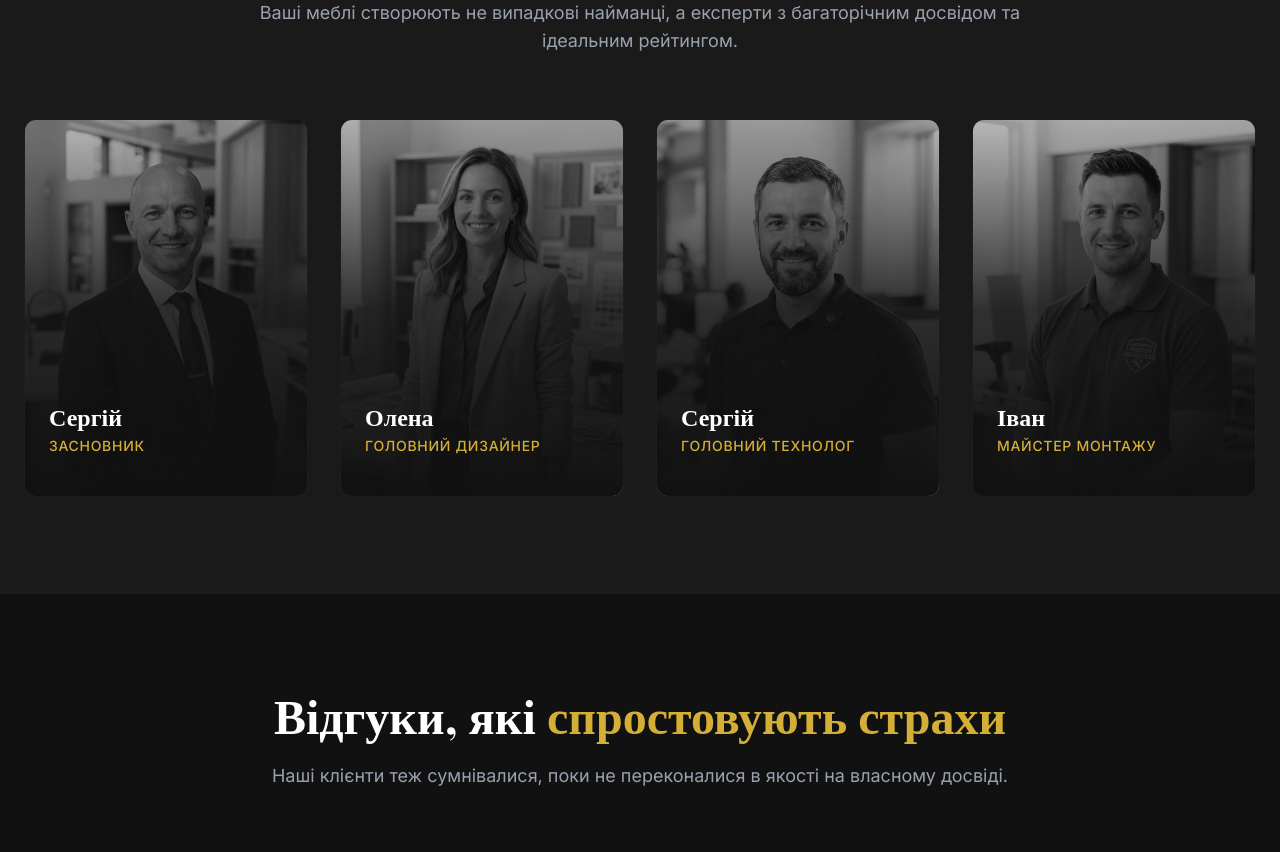
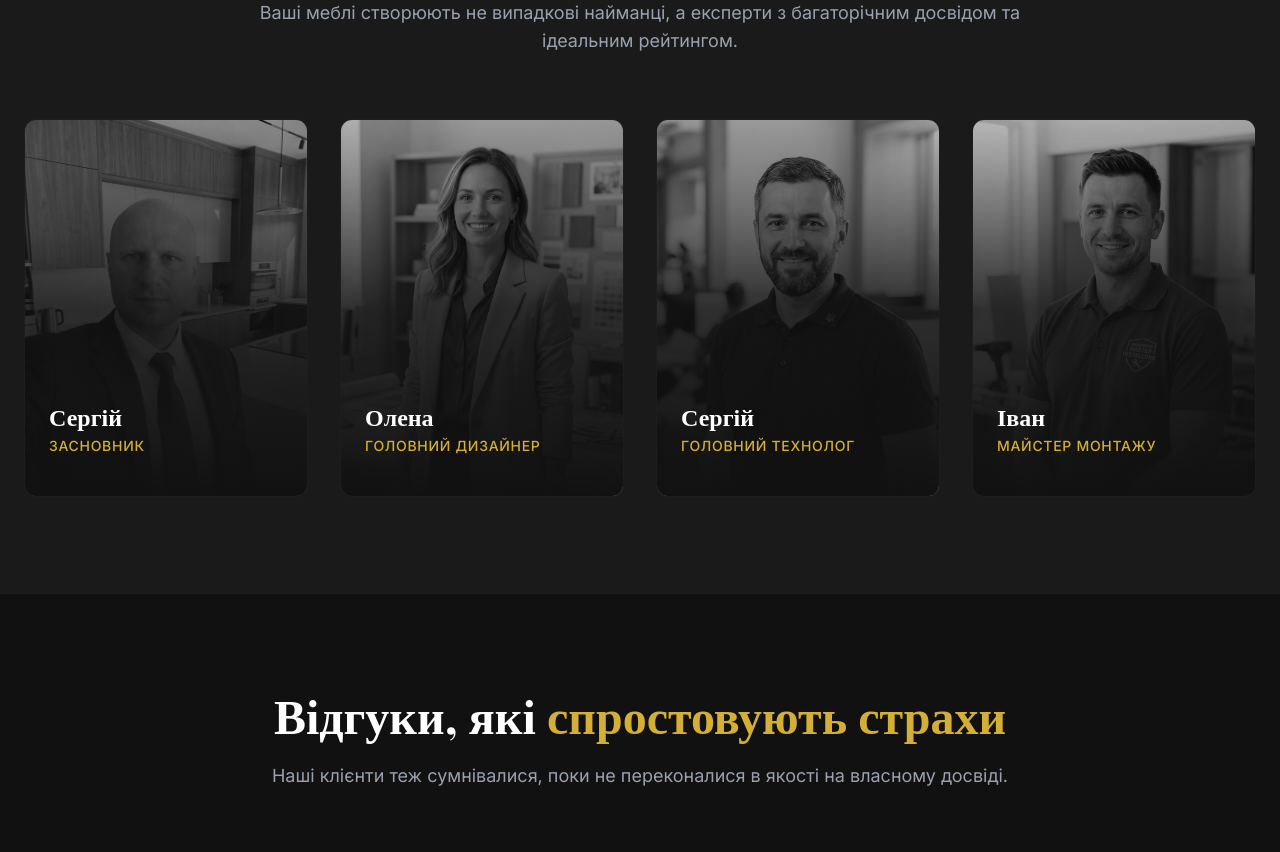
Before and after one commit to SerhiiLifyrenko/Lux-mebli, a React (Vite) app: page / in a window 1280 px wide. Shown: the part 2280-3132 px from the top of the page. Built offline with nearby package versions, Linux system fonts and the light colour scheme; a web font is replaced by a local one.

Commit message:
design: restore original Sergey portrait and adjust crop height with objectPosition

```diff
--- a/src/components/Team.jsx
+++ b/src/components/Team.jsx
@@ -6,7 +6,8 @@ const team = [
     name: "Сергій",
     role: "Засновник",
     bio: "За 12 років особисто проконтролював запуск 700+ проєктів. Впровадив систему «подвійного контролю», де кожен виріб перевіряється технологом перед відвантаженням.",
-    image: "/team_sergey_founder.png"
+    image: "/media__1773314466275.jpg",
+    objectPosition: "object-[center_18%]"
   },
   {
     name: "Олена",
@@ -71,7 +72,7 @@ export default function Team() {
                 <img
                   src={member.image}
                   alt={member.name}
-                  className="w-full h-full object-cover grayscale-0 opacity-100 scale-105 md:grayscale md:opacity-70 md:scale-100 group-hover:grayscale-0 group-hover:scale-105 group-hover:opacity-100 transition-all duration-700"
+                  className={`w-full h-full object-cover grayscale-0 opacity-100 scale-105 md:grayscale md:opacity-70 md:scale-100 group-hover:grayscale-0 group-hover:scale-105 group-hover:opacity-100 transition-all duration-700 ${member.objectPosition || 'object-center'}`}
                 />
               </div>
               <div className="absolute inset-0 bg-gradient-to-t from-[#111111] via-[#111111]/80 to-transparent flex flex-col justify-end p-6">
```
